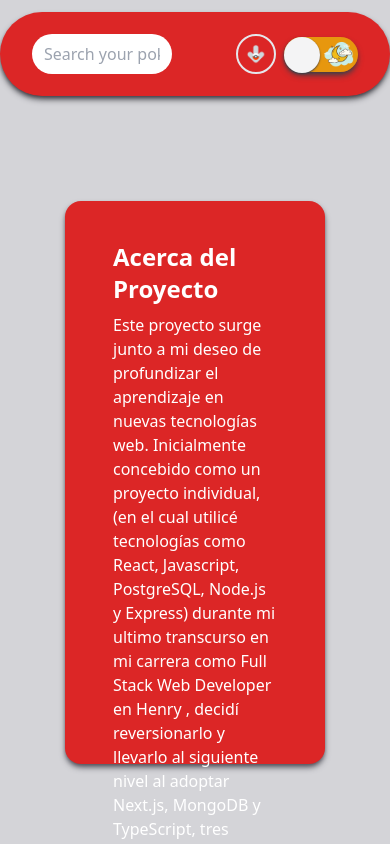
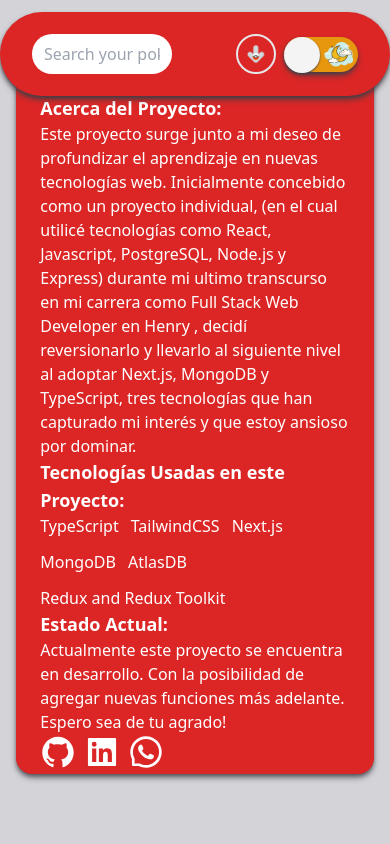
Before and after one commit to diazjoaquin/Next-Pokedex, a Next.js app: page /about in a window 390 px wide. Shown: the top 844 px of the page. Built offline with nearby package versions, Linux system fonts and the light colour scheme.

Commit message:
responsive about page

```diff
--- a/pages/about.tsx
+++ b/pages/about.tsx
@@ -13,24 +13,28 @@
             <Navbar/>
             <Sidebar/>
             <section className={`${darkTheme ? 'bg-zinc-700' : 'bg-red-600'}
-            w-8/12
-            h-4/6
+            md:w-8/12
+            md:h-4/6
+            w-11/12
+            h-5/6
             absolute
-            bottom-20
+            md:bottom-20
             flex
             flex-col
-            gap-2
-            px-12
-            py-10
-            justify-evenly
-            items-center
+            md:gap-2
+            md:px-12
+            px-6
+            md:py-10
+            py-6
+            justify-around
+
             rounded-2xl
             shadow-zinc-600
             shadow-md`}>
-                <h1 className="text-white font-bold text-2xl">Acerca del Proyecto</h1>
+                <h1 className="text-white font-bold text-lg md:text-2xl">Acerca del Proyecto:</h1>
                 <p className="text-white">Este proyecto surge junto a mi deseo de profundizar el aprendizaje en nuevas tecnologías web. Inicialmente concebido como un proyecto individual, (en el cual utilicé tecnologías como React, Javascript, PostgreSQL, Node.js y Express) durante mi ultimo transcurso en mi carrera como Full Stack Web Developer en Henry , decidí reversionarlo y llevarlo al siguiente nivel al adoptar Next.js, MongoDB y TypeScript, tres tecnologías que han capturado mi interés y que estoy ansioso por dominar.</p>
-                <h3 className="text-white font-bold text-2xl">Tecnologías Usadas en este Proyecto:</h3>
-                <div className="text-white flex flex-wrap gap-6">
+                <h3 className="text-white font-bold text-lg md:text-2xl">Tecnologías Usadas en este Proyecto:</h3>
+                <div className="text-white flex flex-wrap gap-3 md:gap-6">
                     <span>TypeScript</span>
                     <span>TailwindCSS</span>
                     <span>Next.js</span>
@@ -38,7 +42,7 @@
                     <span>AtlasDB</span>
                     <span>Redux and Redux Toolkit</span>
                 </div>
-                <h3 className="text-white font-bold text-2xl">Estado Actual:</h3>
+                <h3 className="text-white font-bold text-lg md:text-2xl">Estado Actual:</h3>
                 <p className="text-white">Actualmente este proyecto se encuentra en desarrollo. Con la posibilidad de agregar nuevas funciones más adelante. Espero sea de tu agrado!</p>
                 <div className="flex flex-row gap-2 text-white text-4xl">
                 <a href="https://github.com/diazjoaquin" className="hover:scale-125 hover:brightness-150 transition ease-in-out delay-150"><AiFillGithub/></a>
```
